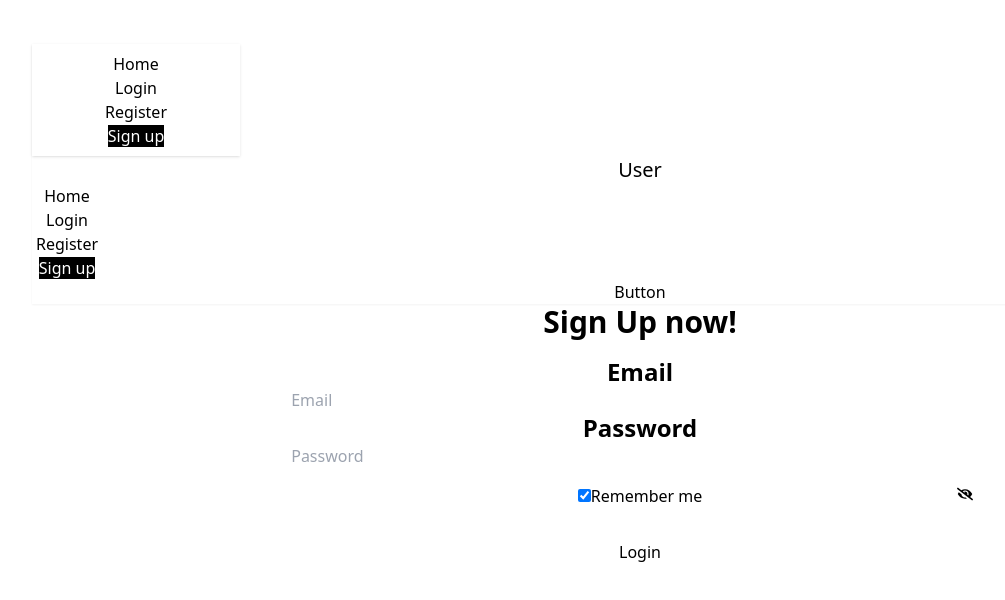
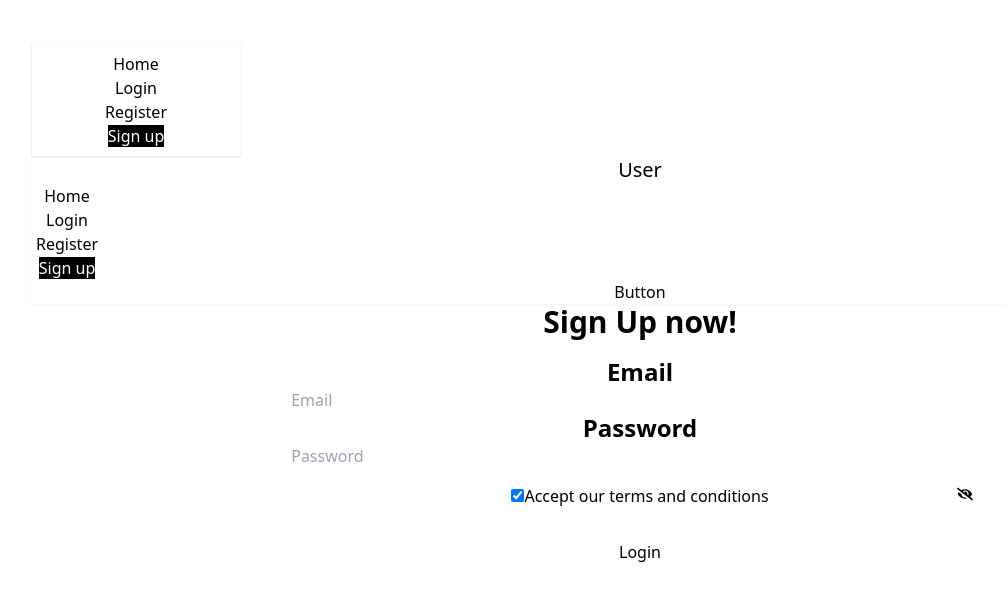
Before and after one commit to mahdi33-gk/login-with-pass, a React (Vite) app: page /signup in a window 1280 px wide. Shown: the top 600 px of the page, without its empty margins (0-1005 px from the left). Built offline with nearby package versions, Linux system fonts and the light colour scheme.

Commit message:
add selection

```diff
--- a/src/Components/Signup.jsx
+++ b/src/Components/Signup.jsx
@@ -69,7 +69,7 @@ const Signup = () => {
             <fieldset className="fieldset p-4 ">
             <label className="fieldset-label">
               <input type="checkbox" defaultChecked className="checkbox" />
-              Remember me
+              Accept our terms and conditions
             </label>
           </fieldset>
             <button className="btn btn-neutral mt-4">Login</button>
```
